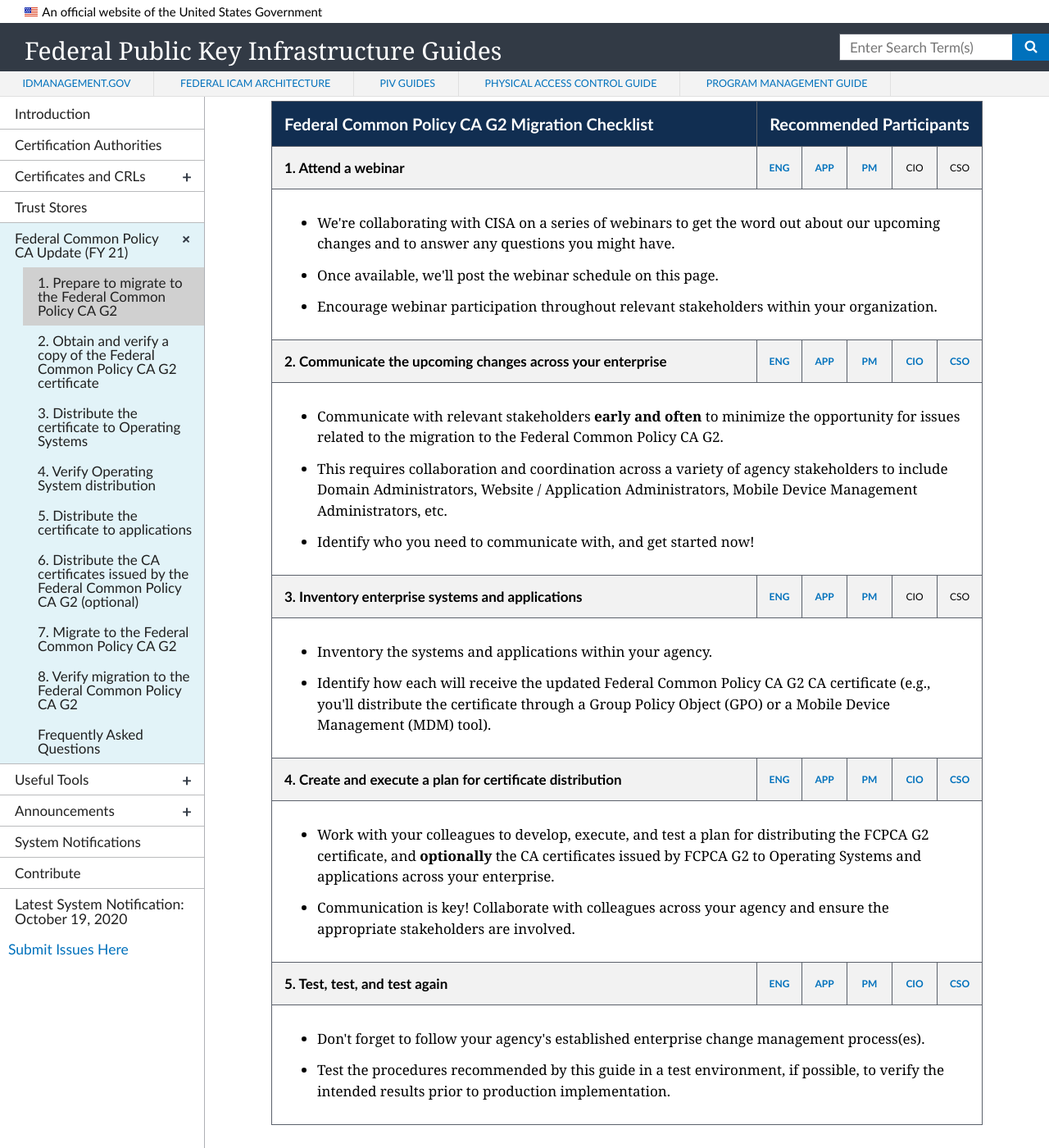
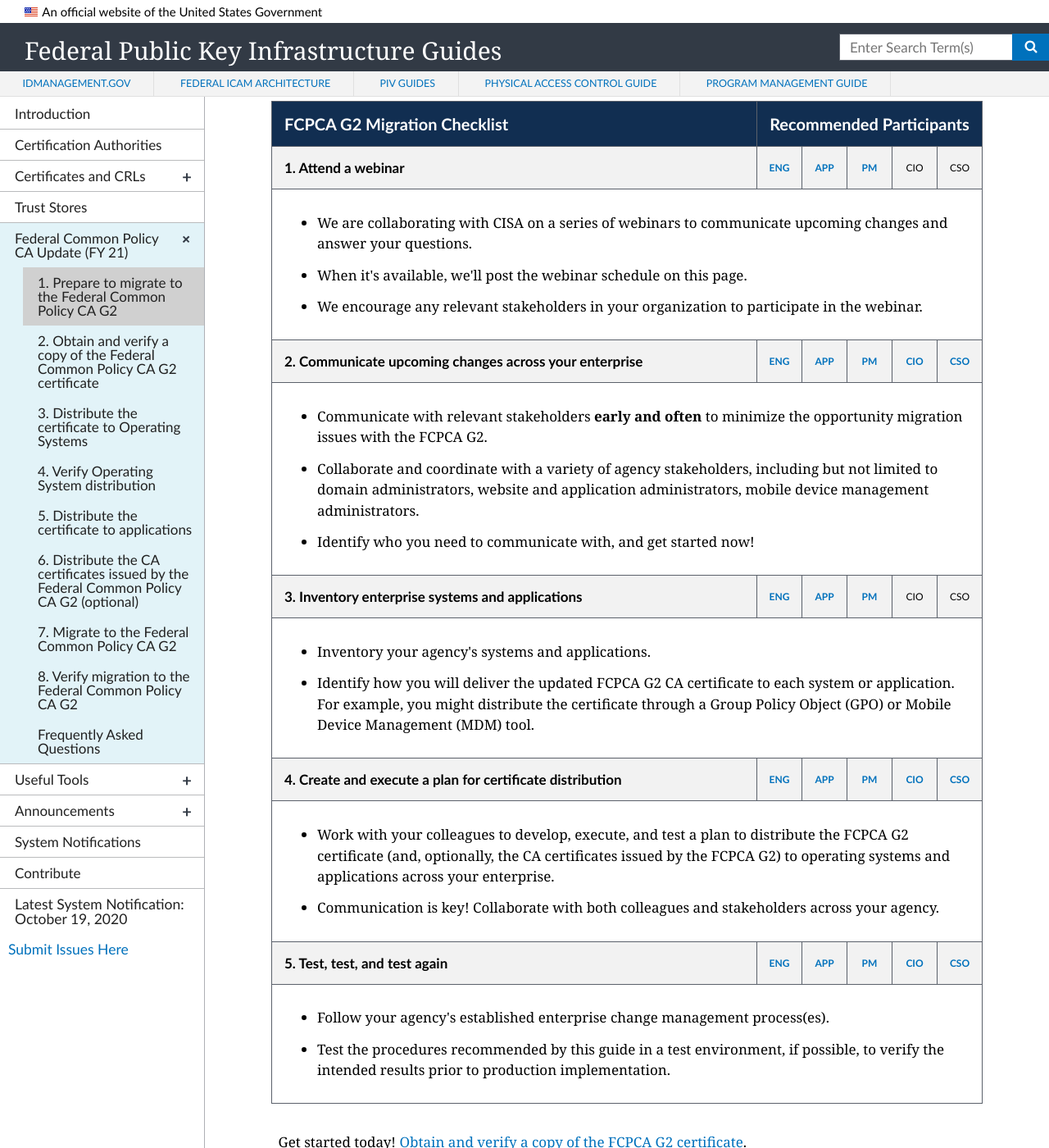
Before and after one commit to GSA/fpki-guides, a Jekyll site: the page built from _common/01_prepare_to_migrate.md, in a window 1280 px wide and 1400 px high, scrolled down 518 px. Shown: the whole window at 82% size. Built offline with Jekyll 4.4.1, drawn with Linux system fonts in a browser that asks for light colours; nearby versions of some CDN libraries; some of the changed text lies outside the part shown.

Commit message:
Plain language updates

```diff
--- a/_common/01_prepare_to_migrate.md
+++ b/_common/01_prepare_to_migrate.md
@@ -6,15 +6,14 @@
 ---
 
 
-Use the checklist below to prepare your agency for the migration to the Federal Common Policy CA G2.  The checklist highlights activities as they relate to the following roles:
-- Information Technology Engineers and System Administrators (ENG)
-- Application Developers and Owners (APP)
-- Project Managers (PM)
-- Chief Information Officers (CIO)
-- Chief Security Officers (CSO)
+Use the checklist below to prepare your agency for the migration to the Federal Common Policy CA (FCPCA) G2.  The checklist highlights activities as they relate to the following roles:
+- **ENG** - Information technology engineers and system administrators
+- **APP** - Application developers and owners
+- **PM** - Project managers
+- **CIO** - Chief information officers
+- **CSO** - Chief security officers
 
-Agency staff are encouraged to participate in steps where their roles are listed in blue, bold font.
-
+We encourage agency staff to participate in steps where their roles appear in blue, bold font.
 
 <style>
 .title {font-size: 20px; color: white; background-color: #112e51; font-weight: 900;}
@@ -30,7 +29,7 @@
  <col width="200">
 
  <tr>
-  <th colspan="2" class="title">Federal Common Policy CA G2 Migration Checklist</th>
+  <th colspan="2" class="title">FCPCA G2 Migration Checklist</th>
   <th colspan="5" class="header">Recommended Participants</th>
  </tr>
 
@@ -46,15 +45,15 @@
 <tr>
   <td colspan="7" class="desc">
   <ul>
-	<li>We're collaborating with CISA on a series of webinars to get the word out about our upcoming changes and to answer any questions you might have. </li>
-	<li>Once available, we'll post the webinar schedule on this page.</li>
-	<li>Encourage webinar participation throughout relevant stakeholders within your organization.</li>
+	<li>We are collaborating with CISA on a series of webinars to communicate upcoming changes and answer your questions. </li>
+	<li>When it's available, we'll post the webinar schedule on this page.</li>
+	<li>We encourage any relevant stakeholders in your organization to participate in the webinar.</li>
   </ul>
   </td>
 </tr>
 
  <tr>
-  <td colspan="2" class="what">2. Communicate the upcoming changes across your enterprise</td>
+  <td colspan="2" class="what">2. Communicate upcoming changes across your enterprise</td>
   <td class="who" id="whoactive">ENG</td>
   <td class="who" id="whoactive">APP</td>
   <td class="who" id="whoactive">PM</td>
@@ -65,8 +64,8 @@
 <tr>
   <td colspan="7" class="desc">
   <ul>
-	<li>Communicate with relevant stakeholders <strong>early and often</strong> to minimize the opportunity for issues related to the migration to the Federal Common Policy CA G2.</li>
-	<li>This requires collaboration and coordination across a variety of agency stakeholders to include Domain Administrators, Website / Application Administrators, Mobile Device Management Administrators, etc. </li>
+	<li>Communicate with relevant stakeholders <strong>early and often</strong> to minimize the opportunity migration issues with the FCPCA G2.</li>
+	<li>Collaborate and coordinate with a variety of agency stakeholders, including but not limited to domain administrators, website and application administrators, mobile device management administrators. </li>
 	<li>Identify who you need to communicate with, and get started now!</li>
 
   </ul>
@@ -86,8 +85,8 @@
 <tr>
   <td colspan="7" class="desc">
   <ul>
-	<li>Inventory the systems and applications within your agency.</li>
-	<li>Identify how each will receive the updated Federal Common Policy CA G2 CA certificate (e.g., you'll distribute the certificate through a Group Policy Object (GPO) or a Mobile Device Management (MDM) tool).</li>
+	<li>Inventory your agency's systems and applications.</li>
+	<li>Identify how you will deliver the updated FCPCA G2 CA certificate to each system or application. For example, you might distribute the certificate through a Group Policy Object (GPO) or Mobile Device Management (MDM) tool.</li>
   </ul>
   </td>
 </tr>
@@ -104,8 +103,8 @@
 <tr>
   <td colspan="7" class="desc">
   <ul>
-	<li>Work with your colleagues to develop, execute, and test a plan for distributing the FCPCA G2 certificate, and <b>optionally</b> the CA certificates issued by FCPCA G2 to Operating Systems and applications across your enterprise.</li>
-	<li>Communication is key! Collaborate with colleagues across your agency and ensure the appropriate stakeholders are involved.</li>
+	<li>Work with your colleagues to develop, execute, and test a plan to distribute the FCPCA G2 certificate (and, optionally, the CA certificates issued by the FCPCA G2) to operating systems and applications across your enterprise.</li>
+	<li>Communication is key! Collaborate with both colleagues and stakeholders across your agency.</li>
   </ul>
   </td>
 </tr>
@@ -122,8 +121,8 @@
 <tr>
   <td colspan="7" class="desc">
   <ul>
-	<li>Don't forget to follow your agency's established enterprise change management process(es). </li>
-	<li>Test the procedures recommended by this guide in a test environment, if possible, to verify the intended results prior to production implementation. </li>
+	<li>Follow your agency's established enterprise change management process(es). </li>
+	<li>Test the procedures recommended by this guide in a test environment, if possible, to verify the intended results prior to production implementation.</li>
   </ul>
   </td>
 </tr>
@@ -131,4 +130,4 @@
 
 </table>
 
-Get started today, [obtain and verify a copy of the Federal Common Policy CA G2 certificate]({{site.baseurl}}/common/obtain-and-verify/).
+Get started today! [Obtain and verify a copy of the FCPCA G2 certificate]({{site.baseurl}}/common/obtain-and-verify/).
```
